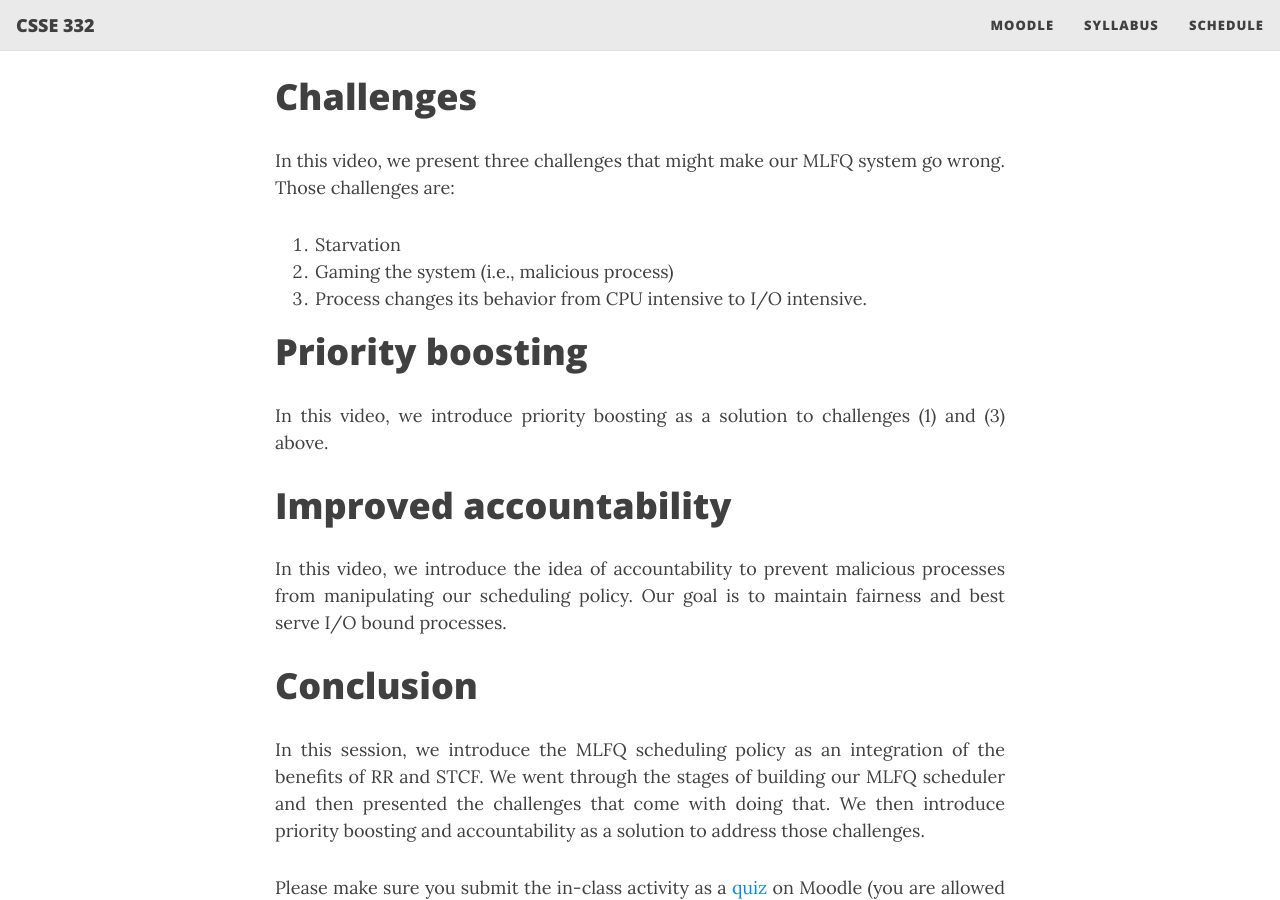
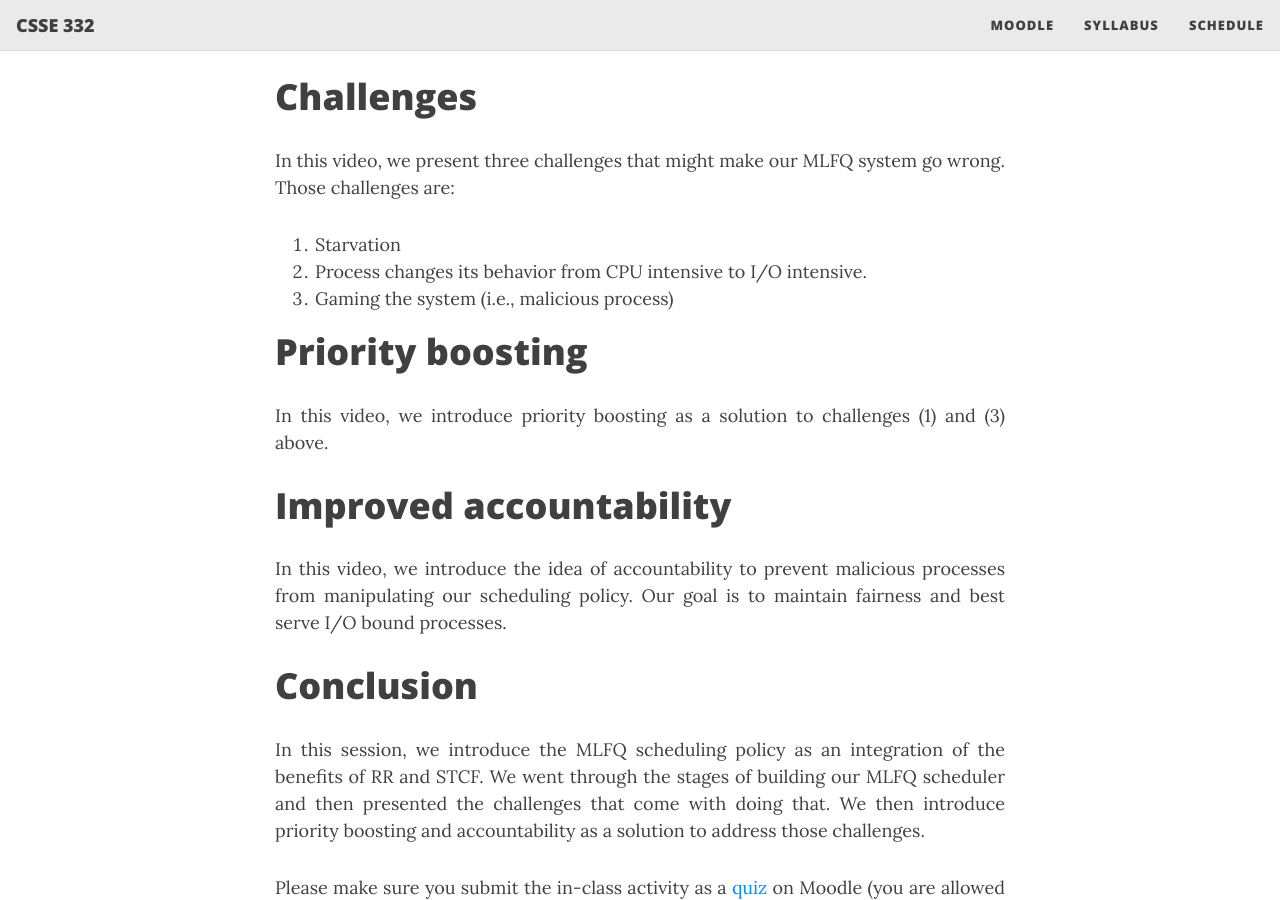
Before and after one commit to RHIT-CSSE/csse332, a Jekyll site: the page built from sessions/14_session14.md, in a window 1280 px wide and 900 px high, scrolled down 1328 px. Built offline with Jekyll 4.4.1, drawn with Linux system fonts in a browser that asks for light colours; nearby versions of some CDN libraries.

Commit message:
fixed the ordering of the challenges

```diff
--- a/sessions/14_session14.md
+++ b/sessions/14_session14.md
@@ -42,8 +42,8 @@ In this video, I will walk you through the activity for this session.
 In this video, we present three challenges that might make our MLFQ system go wrong. Those
 challenges are:
 1. Starvation
+1. Process changes its behavior from CPU intensive to I/O intensive.
 1. Gaming the system (i.e., malicious process)
-1. Process changes its behavior from CPU intensive to I/O intensive.
 
 # Priority boosting
 In this video, we introduce priority boosting as a solution to challenges (1) and (3) above.
```
